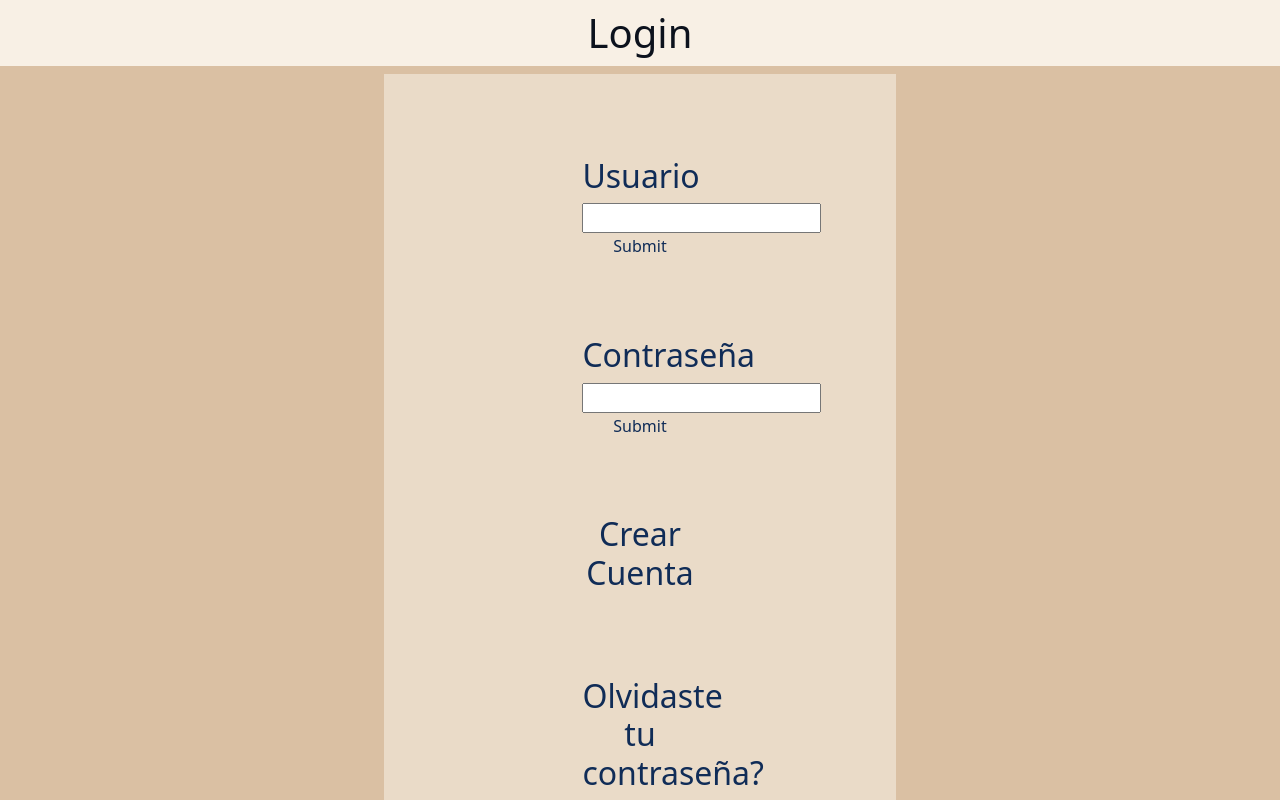
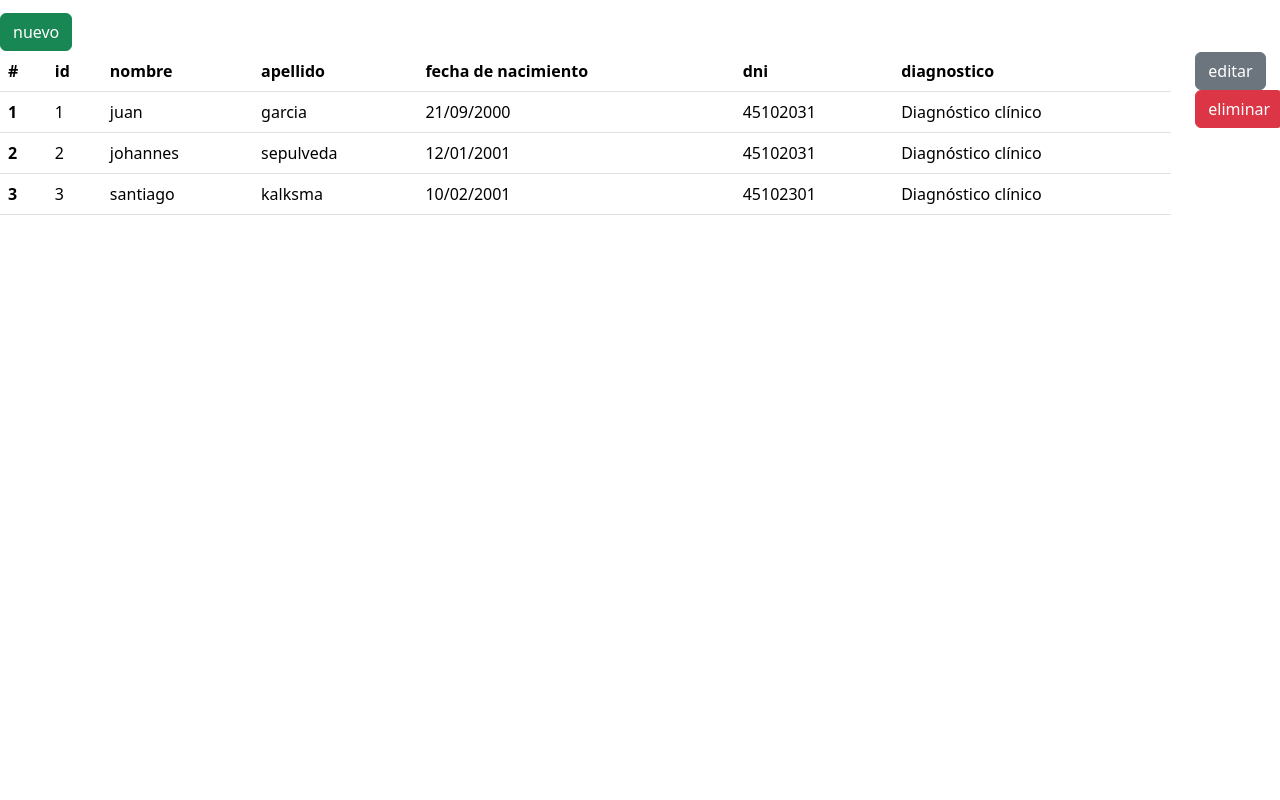
Before and after one commit to Johann123323/olimp-ada-inet, an Angular app in the folder Documents/inet/inet/: page / in a window 1280 px wide. Shown: the top 800 px of the page. Built offline with nearby package versions, Linux system fonts and the light colour scheme.

Commit message:
anadimos el patient-abm

```diff
--- a/Documents/inet/inet/src/app/app.component.html
+++ b/Documents/inet/inet/src/app/app.component.html
@@ -1,4 +1,5 @@
 <router-outlet></router-outlet>
-<app-login></app-login>
+<app-patient-abm></app-patient-abm>
+<!--<app-login></app-login>-->
 
 <!--<app-recuperar-contrasena></app-recuperar-contrasena>--->
--- a/Documents/inet/inet/src/app/app.module.ts
+++ b/Documents/inet/inet/src/app/app.module.ts
@@ -5,6 +5,7 @@ import { AppRoutingModule } from './app-routing.module';
 import { AppComponent } from './app.component';
 import { LoginComponent } from './login/login.component';
 import { RecuperarContrasenaComponent } from './recuperar-contrasena/recuperar-contrasena.component';
+import { PatientAbmComponent } from './patient-abm/patient-abm.component';
 
 
 
@@ -12,7 +13,8 @@ import { RecuperarContrasenaComponent } from './recuperar-contrasena/recuperar-c
   declarations: [
     AppComponent,
     LoginComponent,
-    RecuperarContrasenaComponent
+    RecuperarContrasenaComponent,
+    PatientAbmComponent
   ],
   imports: [
     BrowserModule,
--- a/Documents/inet/inet/src/app/login/login.component.html
+++ b/Documents/inet/inet/src/app/login/login.component.html
@@ -1,4 +1,4 @@
-<body>
+<!--acá va el navbar-->
     <header><h1>Login</h1></header>
     <div id="cuerpo">
         <div>
@@ -20,9 +20,4 @@
 
     </div>
 
-    <footer>
-        <p><a href="">¿Quienes somos?</a></p>
-        <p><a href="">Contacto</a></p>
-        <p><a href="">¿Donde estamos?</a></p>
-    </footer>
-</body>
+    <!--acá va el footer-->
--- /dev/null
+++ b/Documents/inet/inet/src/app/patient-abm/patient-abm.component.css
@@ -0,0 +1,6 @@
+#patient-abm-div{
+padding: 5%;
+}
+button{
+    margin-top: 1%;
+}
--- /dev/null
+++ b/Documents/inet/inet/src/app/patient-abm/patient-abm.component.html
@@ -0,0 +1,59 @@
+<!--acá va el navbar-->
+<div class="row">
+    <div class="col-12">
+        <button type="button" class="btn btn-success">nuevo</button>
+    </div>
+    <div class="col-11" >
+<table class="table">
+    <thead>
+      <tr>
+        <th scope="col">#</th>
+        <th scope="col">id</th>
+        <th scope="col">nombre</th>
+        <th scope="col">apellido</th>
+        <th scope="col">fecha de nacimiento</th>
+        <th scope="col">dni</th>
+        <th scope="col">diagnostico</th>
+      </tr>
+    </thead>
+    <tbody>
+      <tr>
+        <th scope="row">1</th>
+        <td>1</td>
+        <td>juan</td>
+        <td>garcia</td>
+        <td>21/09/2000</td>
+        <td>45102031</td>
+        <td>Diagnóstico clínico</td>
+      </tr>
+      <tr>
+        <th scope="row">2</th>
+        <td>2</td>
+        <td>johannes</td>
+        <td>sepulveda</td>
+        <td>12/01/2001</td>
+        <td>45102031</td>
+        <td>Diagnóstico clínico</td>
+      </tr>
+      <tr>
+        <th scope="row">3</th>
+        <td>3</td>
+        <td>santiago</td>
+        <td>kalksma</td>
+        <td>10/02/2001</td>
+        <td>45102301</td>
+        <td>Diagnóstico clínico</td>
+      </tr>
+    </tbody>
+  </table>
+    </div>
+    <div class="col-1">
+  <button type="button" class="btn btn-secondary">editar</button>
+  <button type="button" class="btn btn-danger">eliminar</button>
+    </div>
+
+
+
+
+</div>
+<!--acá va el footer-->
--- a/Documents/inet/inet/src/app/recuperar-contrasena/recuperar-contrasena.component.html
+++ b/Documents/inet/inet/src/app/recuperar-contrasena/recuperar-contrasena.component.html
@@ -1,4 +1,4 @@
-<body>
+<!--acá va el navbar-->
     <header><h1>recuperar contraseña</h1></header>
     <div id="RecuperarContraseña">
         <div>
@@ -8,9 +8,5 @@
         </div>
     </div>
 
-    <footer>
-        <p><a href="">¿Quienes somos?</a></p>
-        <p><a href="">Contacto</a></p>
-        <p><a href="">¿Donde estamos?</a></p>
-    </footer>
-</body>
+
+<!--acá va el footer-->
```
Also changed, not shown: Documents/inet/inet/src/app/patient-abm/patient-abm.component.ts (added, +10 -0 lines), 1 other file (tests, documents, lock files or other folders).
